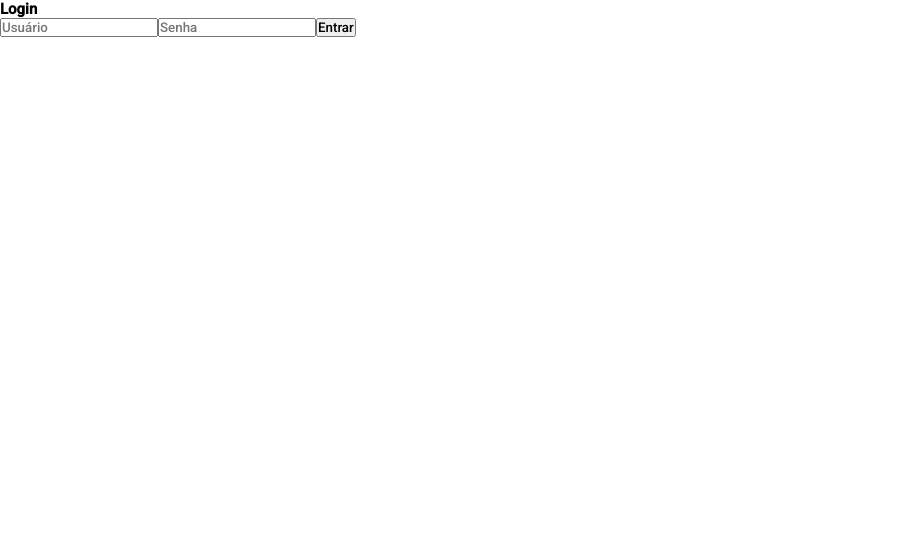
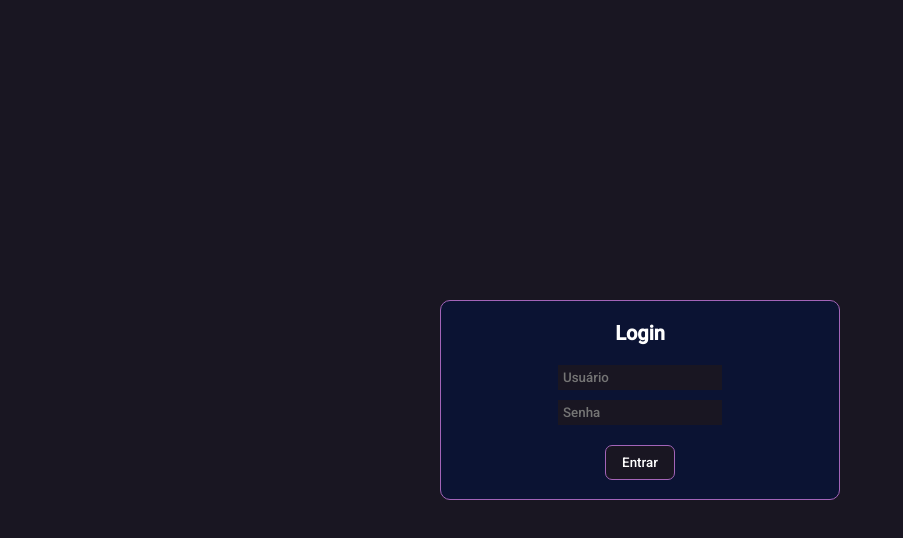
Before and after one commit to BVictorsk/cpt_n1_logs, a React (Vite) app: page / in a window 1280 px wide. Shown: the top 538 px of the page, without its empty margins (0-903 px from the left). Built offline with nearby package versions, Linux system fonts and the light colour scheme.

Commit message:
added corrections & login styles

```diff
--- a/src/pages/contato/Contato.jsx
+++ b/src/pages/contato/Contato.jsx
@@ -2,7 +2,7 @@ import React from 'react'
 import styled from '@emotion/styled';
 
 const ContatoContainer = styled.div`
-    background-color: ${props => props.theme.palette.background.main};    ;
+    background-color: ${props => props.theme.palette.background.main};
     flex: 20;
     height: 100vh;
     transition: all 0.3s;
--- a/src/pages/login/Login.jsx
+++ b/src/pages/login/Login.jsx
@@ -1,5 +1,61 @@
 import React, { useState } from 'react';
 import { authenticateUser } from '../../components/auth/AuthProvider';
+import styled from '@emotion/styled';
+
+const LoginContainer = styled.div`
+    background-color: ${props => props.theme.palette.background.main};    ;
+    flex: 20;
+    height: 100vh;
+    transition: all 0.3s;
+    display: flex;
+    justify-content: center;
+    align-items: center;
+
+    .login-page {
+      background-color: ${props => props.theme.palette.background.card};
+      border: 1px solid ${props => props.theme.palette.border.secondary};
+      border-radius: 1rem;
+      height: 20rem;
+      width: 40rem;
+      display: flex;
+      flex-direction: column;
+      gap: 1rem;
+      justify-content: center;
+      align-items: center;
+
+      h2 {
+        color: ${props => props.theme.palette.txt.white};
+        font-size: 2rem;
+        margin-bottom: 1rem;
+      }
+
+      input {
+        background-color: ${props => props.theme.palette.background.main};
+        border: none;
+        height: 2.5rem;
+        padding: 0.5rem;
+        color: ${props => props.theme.palette.txt.main};
+      }
+
+      button {
+        margin-top: 1rem;
+        width: 7rem;
+        height: 3.5rem;
+        border-radius: .7rem;
+        color: ${props => props.theme.palette.txt.white};
+        background-color: ${props => props.theme.palette.background.button};
+        border: 1px solid ${props => props.theme.palette.border.secondary};
+        transition: all .3s;
+
+        &:hover {
+          width: 9rem;
+          height: 3.5rem;
+          background-color: ${props => props.theme.palette.background.buttonHover};
+          border: 1px solid ${props => props.theme.palette.border.primary};
+        }
+      }
+    }
+`;
 
 const Login = ({ onLogin }) => {
   const [loginData, setLoginData] = useState({ username: '', password: '' });
@@ -16,6 +72,8 @@ const Login = ({ onLogin }) => {
   };
 
   return (
+
+    <LoginContainer>
       <div className="login-page">
         <h2>Login</h2>
         <input
@@ -32,6 +90,7 @@ const Login = ({ onLogin }) => {
         />
         <button onClick={handleLogin}>Entrar</button>
       </div>
+    </LoginContainer>
   );
 };
 
```
Also changed, not shown: vite.config.js.timestamp-1705503316724-39ee5bffb1535.mjs (added, +10 -0 lines). Lines whose indentation alone changed are shown as unchanged.
